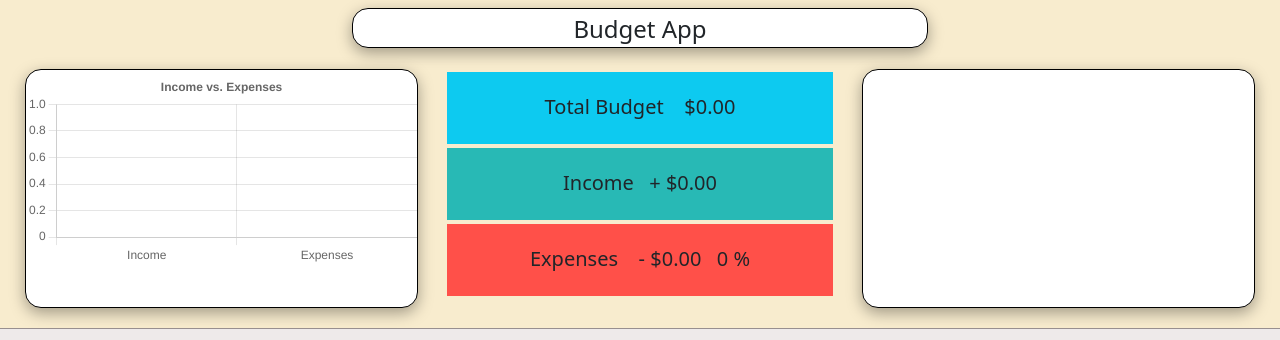
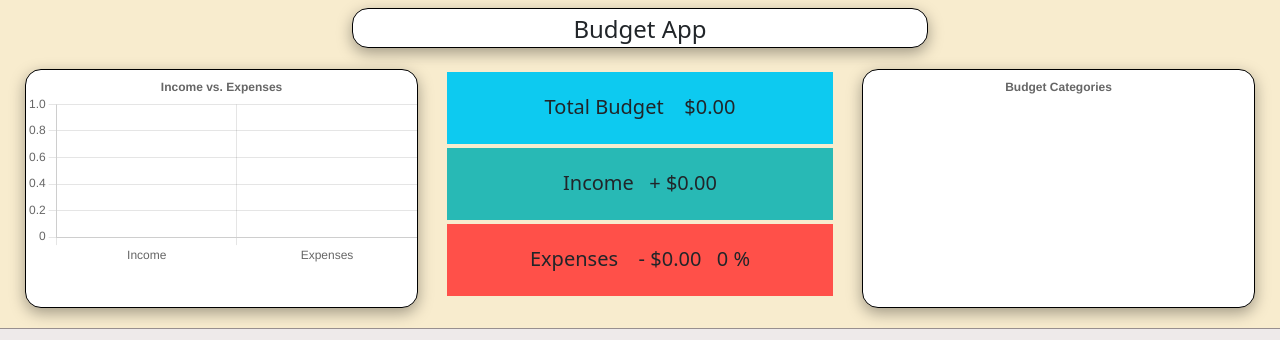
Before and after one commit to ipcampbell12/react_budget_app, a React (Create React App) app: page / in a window 1280 px wide. Shown: the top 340 px of the page. Built offline with nearby package versions, Linux system fonts and the light colour scheme.

Commit message:
pie chart working

```diff
--- a/src/App.js
+++ b/src/App.js
@@ -29,8 +29,7 @@ function App() {
 
   const budgetLength = [...incomeState, ...expenseState].length
 
-
-
+  const budget = [...incomeState, ...expenseState]
 
   const addBudgetItem = (item) => {
 
@@ -94,7 +93,7 @@ function App() {
         <div className="upper">
           <BarChart income={incomeTotal} expenses={expenseTotal} />
           <TotalBudget income={numberFormatter.format(incomeTotal)} expenses={numberFormatter.format(expenseTotal)} difference={numberFormatter.format(difference)} percentage={overalPercentage} />
-          <PieChart />
+          <PieChart budget={budget} />
         </div>
 
         <AddBudgetItem onAdd={addBudgetItem} setShow={setShow} setDanger={setDanger} clearLists={clearLists} length={budgetLength} />
--- a/src/App.scss
+++ b/src/App.scss
@@ -137,6 +137,11 @@ body {
         margin-left: var(--uper-box-left);
         margin-right: var(--upper-box-right);
         margin-top: var(--upper-box-top);
+
+        display: flex;
+        flex-direction: row;
+        justify-content: center;
+
       }
     }
 
--- a/src/components/PieChart.js
+++ b/src/components/PieChart.js
@@ -1,9 +1,115 @@
-import React from 'react';
+import React, { useState, useEffect } from 'react';
 
-function PieChart(props) {
+import {
+    Chart as ChartJS,
+    ArcElement,
+    CategoryScale,
+    LinearScale,
+    BarElement,
+    Title,
+    Tooltip,
+    Legend,
+} from 'chart.js'
+
+import { Pie } from "react-chartjs-2"
+
+ChartJS.register(
+    ArcElement,
+    CategoryScale,
+    LinearScale,
+    BarElement,
+    Title,
+    Tooltip,
+    Legend
+)
+
+
+
+function PieChart({ budget }) {
+
+    const getCategoryTotals = (expenses) => {
+
+        const totalsList = []
+
+        expenses.forEach(element => {
+            const itemAlreadyExists = totalsList.find(item => item.category === element.category)
+
+            //if item is not present, add the item
+            if (!itemAlreadyExists) {
+                totalsList.push({ category: element.category, value: element.value })
+            } else {
+                //if is present, add the amt
+                itemAlreadyExists.value += element.value
+            }
+        });
+
+        return totalsList
+
+
+    }
+
+    const categoryList = getCategoryTotals(budget).map(x => x.category)
+    const amtList = getCategoryTotals(budget).map(x => x.value)
+
+    const [chartData, setChartData] = useState({
+        datasets: [],
+    })
+
+    const [chartOptions, setChartOptions] = useState({});
+
+    useEffect(() => {
+        setChartData({
+            labels: categoryList,
+            datasets: [{
+                label: '',
+                data: amtList,
+                borderColor: "rgb(53,162,235)",
+                backgroundColor: [
+                    'rgba(255, 99, 132,0.8)',
+                    'rgba(54, 162, 235,0.8)',
+                    'rgba(255, 205, 86,0.8)',
+                    'rgba(6, 176, 15, 0.8)',
+                    'rgba(6, 15, 176, 0.8)',
+                    'rgba(250, 135, 5, 0.8)'
+
+                ]
+            }],
+
+        });
+
+        setChartOptions({
+            responsive: true,
+            plugins: {
+                legend: {
+                    display: false
+                },
+                title: {
+                    display: true,
+                    text: "Budget Categories"
+                },
+                datalabels: {
+                    display: true,
+                    align: 'bottom',
+                    backgroundColor: '#ccc',
+                    borderRadius: 3,
+                    font: {
+                        size: 18,
+                    },
+                },
+
+            }
+
+        });
+
+    }, [budget])
+
+
+
+
+
     return (
         <div className='pie-chart'>
-
+            <Pie options={chartOptions} data={chartData} />
         </div>
     );
 }
```
